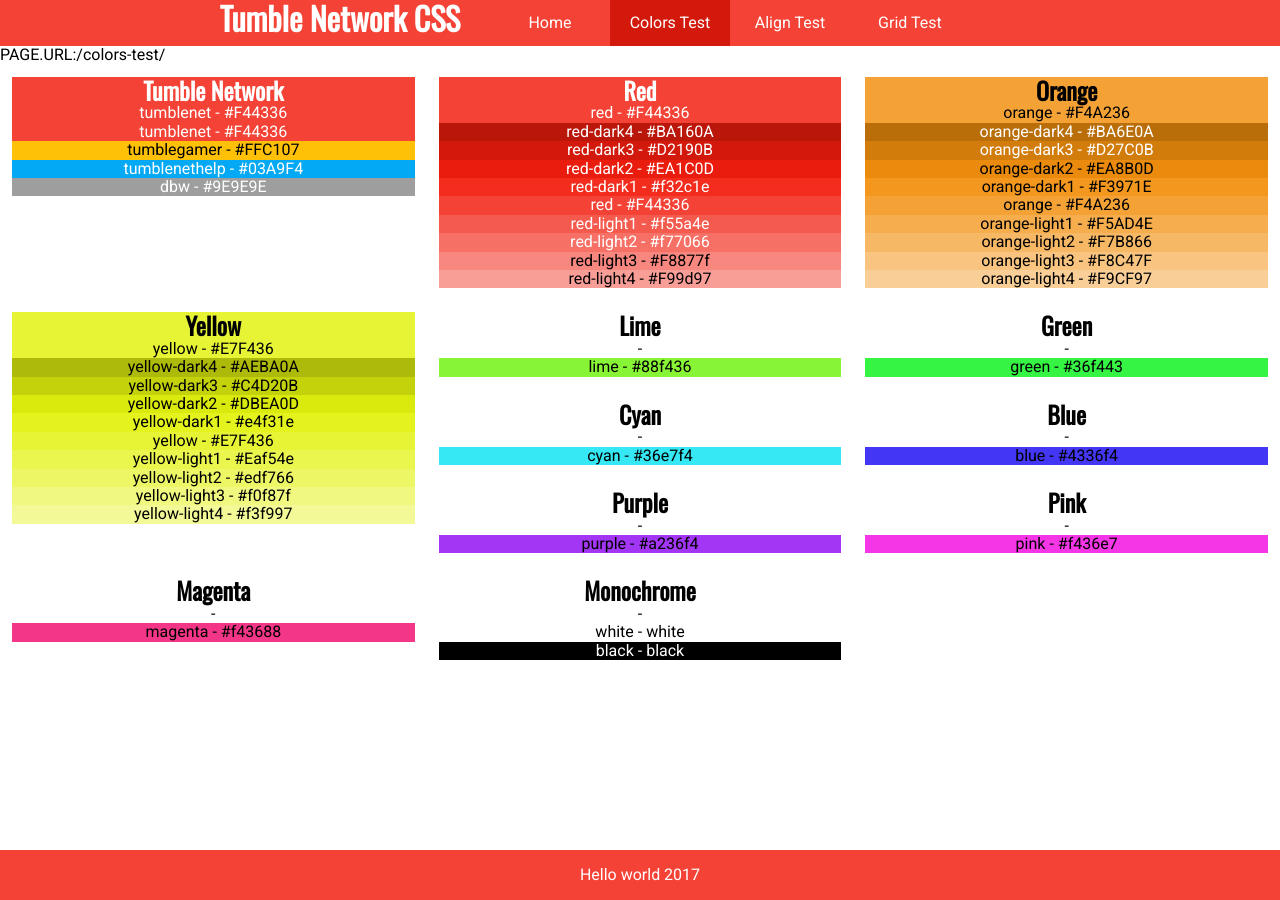
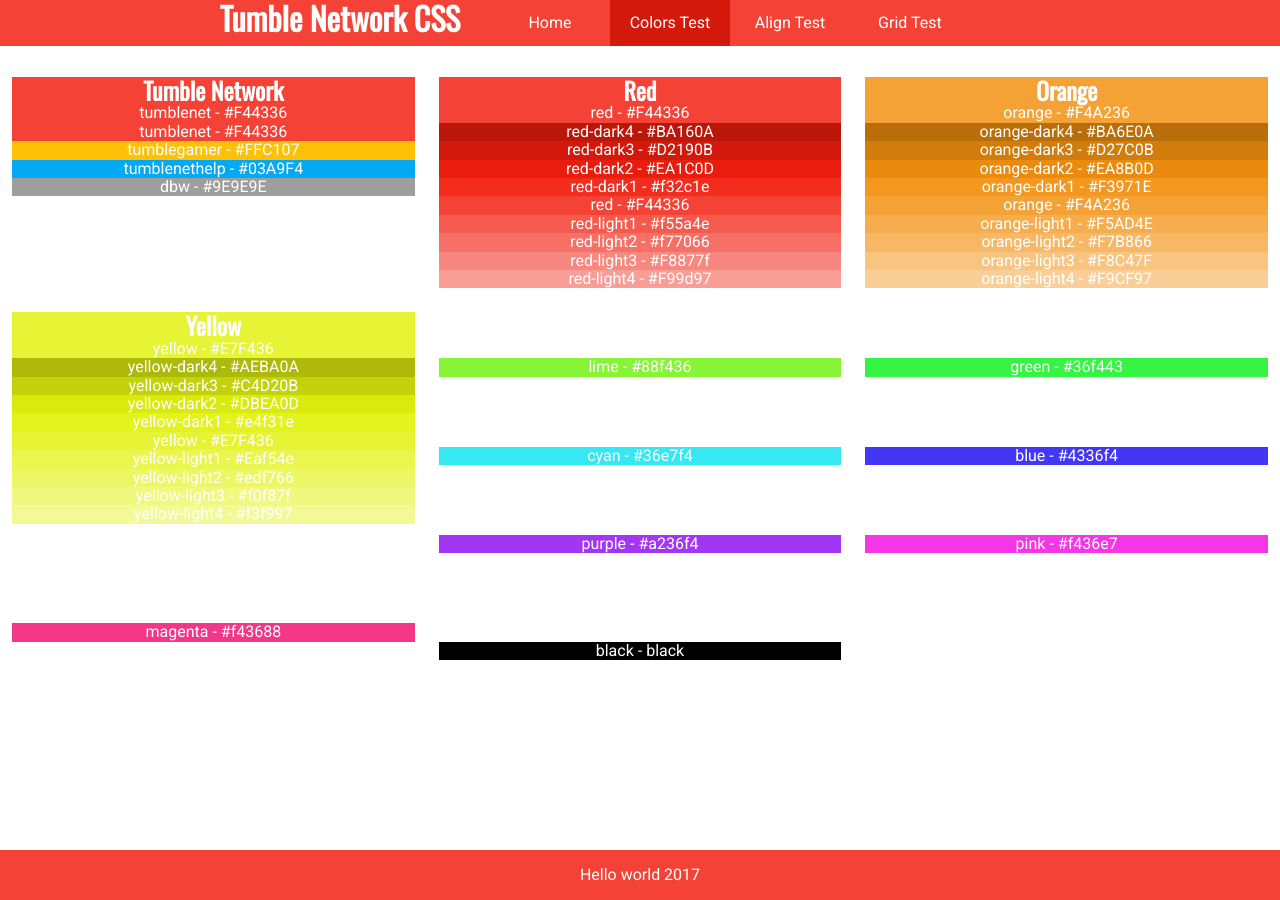
Before and after one commit to tumblenet/tumblenet-css, a Jekyll site: the page built from colors-test.html, in a window 1280 px wide. Built offline with Jekyll 4.4.1, drawn with Linux system fonts in a browser that asks for light colours.

Commit message:
Update tumblenet.min.html

```diff
--- a/css/tumblenet.min.html
+++ b/css/tumblenet.min.html
@@ -139,9 +139,15 @@ img {
 /*{{ color.name }}*/
  .tn-element-color-{{ color.name }} {
  background-color: {{ color.value }};
+{% if color.dark %}
+ color: white;
+{% endif %}
  }
  .tn-element-color-onhover-{{ color.name }}:hover {
  background-color: {{ color.value }};
+{% if color.dark %}
+ color: white;
+{% endif %}
  }
 
  {% endfor %}
```
